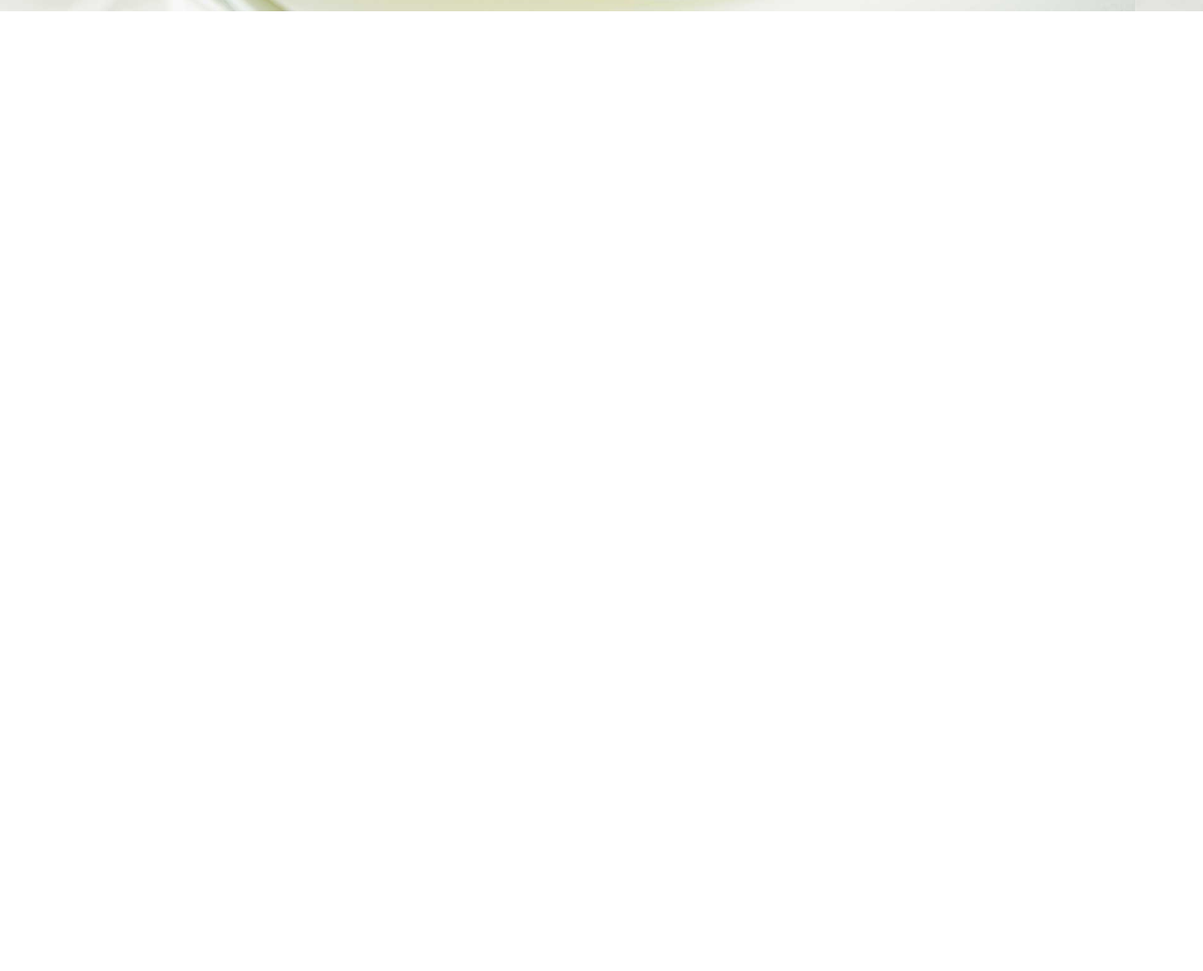
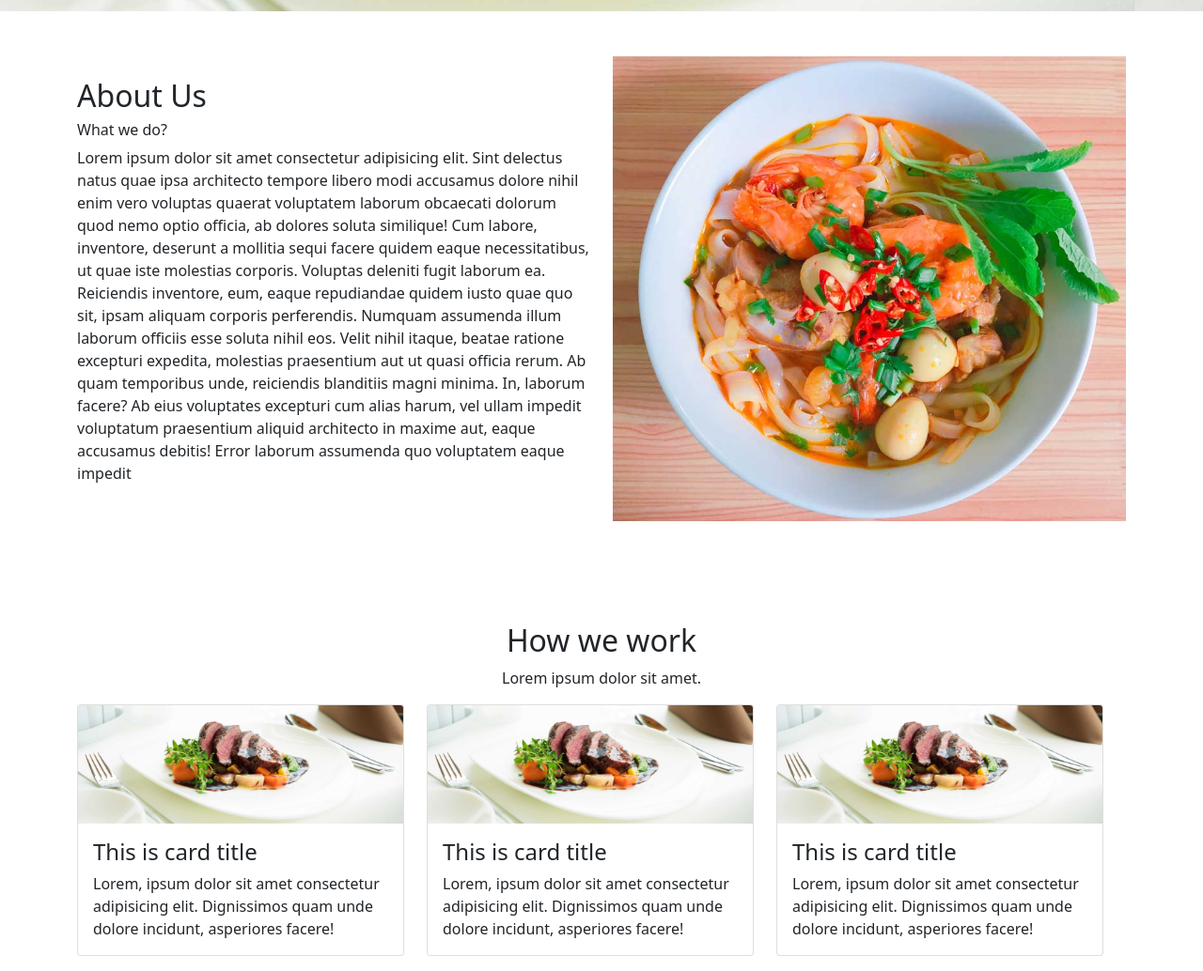
Before and after one commit to Mehedi-Hasan-Himel/hello-food, a plain HTML site: page index.html in a window 1280 px wide. Shown: the part 455-1489 px from the top of the page at 94% size. Before the commit the page ends 800 px from the top, so only its background shows below. Drawn offline with nearby package versions, Linux system fonts and the light colour scheme.

Commit message:
work are

```diff
--- a/css/style.css
+++ b/css/style.css
@@ -13,3 +13,10 @@
 .carousel-control-prev-icon, .carousel-control-next-icon{
   background-color: rgba(0, 0, 0, 0.856);
 }
+img{
+  max-width: 100%;
+  height: auto;
+}
+#work{
+  padding-top: 60px;
+}
--- a/index.html
+++ b/index.html
@@ -72,7 +72,7 @@
    <!-- Nav End -->
 
    <!-- Carousel Start-->
-   <div id="carouselExampleCaptions" class="carousel slide" data-bs-ride="carousel">
+   <section id="carouselExampleCaptions" class="carousel slide" data-bs-ride="carousel">
       <div class="carousel-indicators">
          <button type="button" data-bs-target="#carouselExampleCaptions" data-bs-slide-to="0" class="active"
             aria-current="true" aria-label="Slide 1"></button>
@@ -124,8 +124,87 @@
          <span class="carousel-control-next-icon" aria-hidden="true"></span>
          <span class="visually-hidden">Next</span>
       </button>
-   </div>
+   </section>
    <!-- Carousel End-->
+
+   <!-- About Start-->
+   <section id="about">
+      <div class="container">
+         <div class="row pt-5 pb-5">
+
+            <!-- About Text section Start -->
+            <div class="col-md-6 align-self-center">
+               <h2>About Us</h2>
+               <h6>What we do?</h6>
+               <p>Lorem ipsum dolor sit amet consectetur adipisicing elit. Sint delectus natus quae ipsa architecto
+                  tempore libero modi accusamus dolore nihil enim vero voluptas quaerat voluptatem laborum obcaecati
+                  dolorum quod nemo optio officia, ab dolores soluta similique! Cum labore, inventore, deserunt a
+                  mollitia sequi facere quidem eaque necessitatibus, ut quae iste molestias corporis. Voluptas deleniti
+                  fugit laborum ea. Reiciendis inventore, eum, eaque repudiandae quidem iusto quae quo sit, ipsam
+                  aliquam corporis perferendis. Numquam assumenda illum laborum officiis esse soluta nihil eos. Velit
+                  nihil itaque, beatae ratione excepturi expedita, molestias praesentium aut ut quasi officia rerum. Ab
+                  quam temporibus unde, reiciendis blanditiis magni minima. In, laborum facere? Ab eius voluptates
+                  excepturi cum alias harum, vel ullam impedit voluptatum praesentium aliquid architecto in maxime aut,
+                  eaque accusamus debitis! Error laborum assumenda quo voluptatem eaque impedit </p>
+            </div>
+            <!-- About Text section End -->
+
+
+            <!-- About img section Start -->
+            <div class="col-md-6">
+               <img src="/img/about.jpg" alt="">
+            </div>
+            <!-- About img section End -->
+
+         </div>
+      </div>
+   </section>
+   <!-- About End-->
+
+   <!-- Work Start-->
+   <section id="work">
+      <div class="container">
+         <div class="row mb-3">
+            <div class="offset-md-2 col-md-8 text-center">
+               <div class="">
+                  <h2>How we work</h2>
+                  <p>Lorem ipsum dolor sit amet.</p>
+               </div>
+            </div>
+            <div class="row">
+               <div class="col-md-4">
+                  <div class="card">
+                     <img src="/img/banner_01.jpg" alt="" class="card-img-top">
+                     <div class="card-body">
+                        <h4 class="card-title">This is card title</h4>
+                        <p class="card-text">Lorem, ipsum dolor sit amet consectetur adipisicing elit. Dignissimos quam unde dolore incidunt, asperiores facere!</p>
+                     </div>
+                  </div>
+               </div>
+               <div class="col-md-4">
+                  <div class="card">
+                     <img src="/img/banner_01.jpg" alt="" class="card-img-top">
+                     <div class="card-body">
+                        <h4 class="card-title">This is card title</h4>
+                        <p class="card-text">Lorem, ipsum dolor sit amet consectetur adipisicing elit. Dignissimos quam unde dolore incidunt, asperiores facere!</p>
+                     </div>
+                  </div>
+               </div>
+               <div class="col-md-4">
+                  <div class="card">
+                     <img src="/img/banner_01.jpg" alt="" class="card-img-top">
+                     <div class="card-body">
+                        <h4 class="card-title">This is card title</h4>
+                        <p class="card-text">Lorem, ipsum dolor sit amet consectetur adipisicing elit. Dignissimos quam unde dolore incidunt, asperiores facere!</p>
+                     </div>
+                  </div>
+               </div>
+            </div>
+         </div>
+      </div>
+   </section>
+   <!-- Work End-->
+
 
    <!-- Optional JavaScript; choose one of the two! -->
 
```
